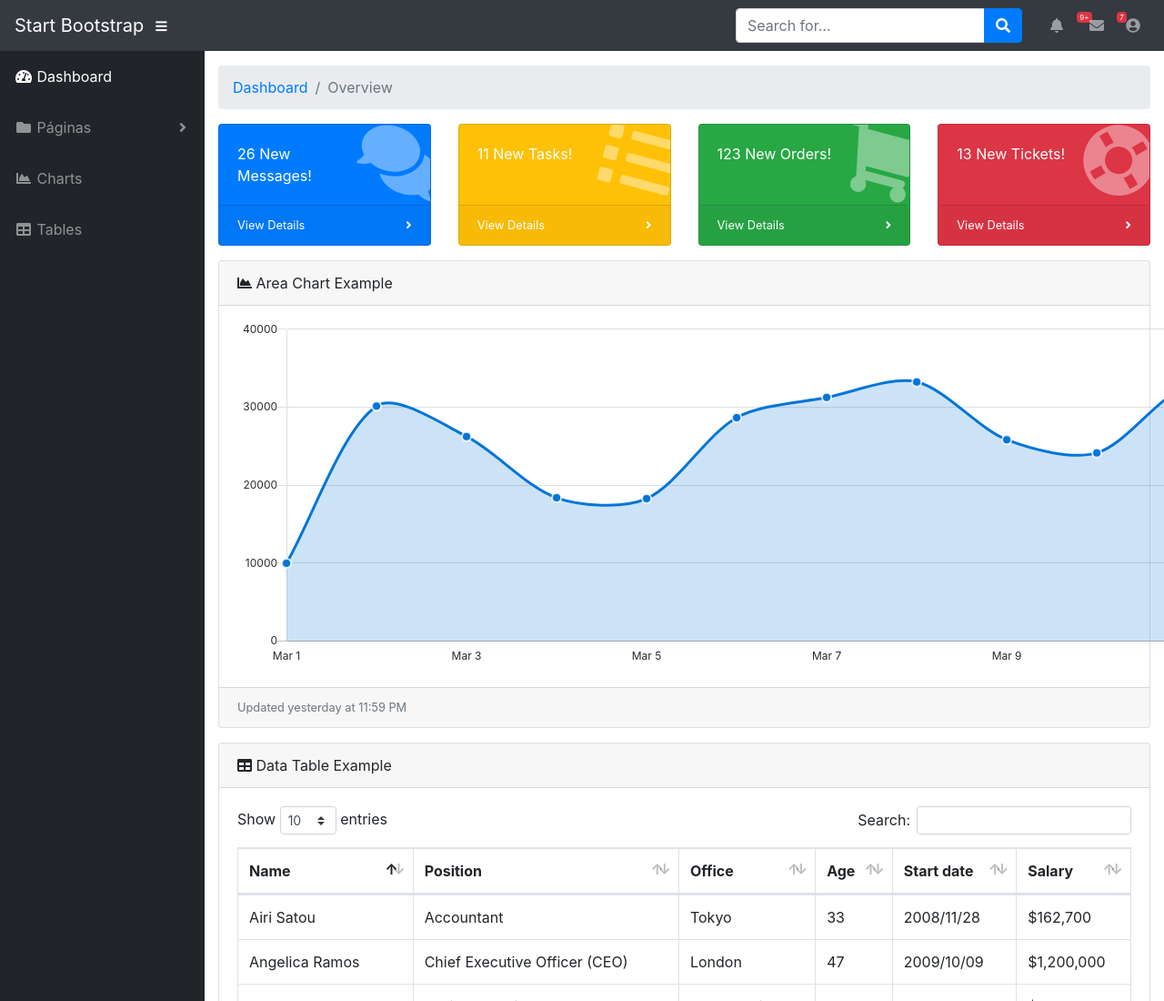
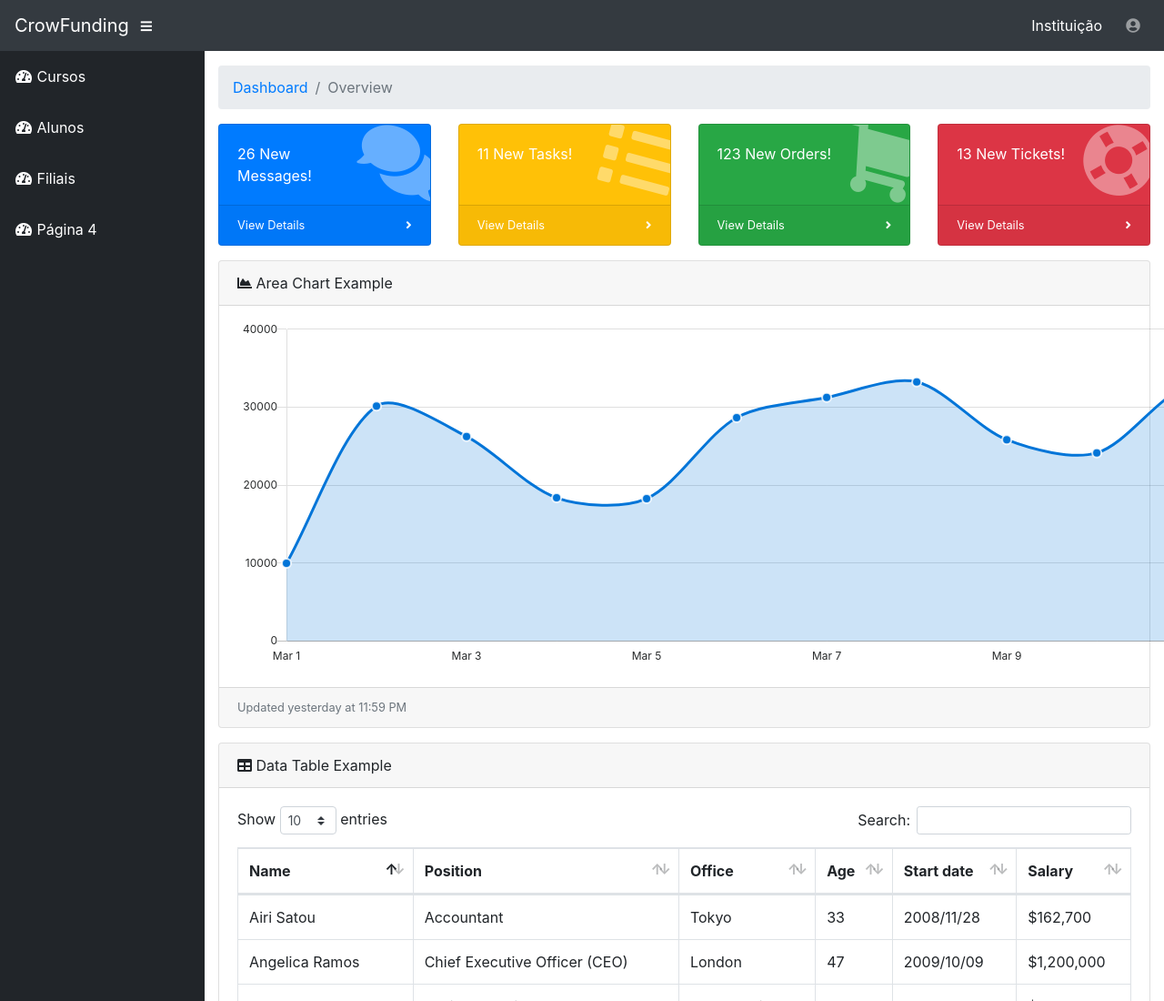
Before and after one commit to IanCaminhas/CrowFundingFrontEnd, a website with bundled scripts: page index.html in a window 1280 px wide. Shown: the top 1100 px of the page at 91% size. Built offline with nearby package versions, Linux system fonts and the light colour scheme.

Commit message:
Update code

```diff
--- a/index.html
+++ b/index.html
@@ -1,5 +1,5 @@
 <!DOCTYPE html>
-<html lang="en">
+<html lang="pt-br">
 
 <head>
 
@@ -9,7 +9,7 @@
   <meta name="description" content="">
   <meta name="author" content="">
 
-  <title>SB Admin - Dashboard</title>
+  <title>CrowFunding - Dashboard</title>
 
   <!-- Custom fonts for this template-->
   <link href="vendor/fontawesome-free/css/all.min.css" rel="stylesheet" type="text/css">
@@ -26,57 +26,25 @@
 
   <nav class="navbar navbar-expand navbar-dark bg-dark static-top">
 
-    <a class="navbar-brand mr-1" href="index.html">Start Bootstrap</a>
+    <a class="navbar-brand mr-1" href="index.html">CrowFunding</a>
 
     <button class="btn btn-link btn-sm text-white order-1 order-sm-0" id="sidebarToggle" href="#">
       <i class="fas fa-bars"></i>
     </button>
 
-    <!-- Navbar Search -->
-    <form class="d-none d-md-inline-block form-inline ml-auto mr-0 mr-md-3 my-2 my-md-0">
-      <div class="input-group">
-        <input type="text" class="form-control" placeholder="Search for..." aria-label="Search" aria-describedby="basic-addon2">
-        <div class="input-group-append">
-          <button class="btn btn-primary" type="button">
-            <i class="fas fa-search"></i>
-          </button>
-        </div>
-      </div>
-    </form>
+<div class="d-none d-md-inline-block form-inline ml-auto mr-0 mr-md-3 my-2 my-md-0 text-white bolder text-center">
+  Instituição
+</div>
 
     <!-- Navbar -->
     <ul class="navbar-nav ml-auto ml-md-0">
-      <li class="nav-item dropdown no-arrow mx-1">
-        <a class="nav-link dropdown-toggle" href="#" id="alertsDropdown" role="button" data-toggle="dropdown" aria-haspopup="true" aria-expanded="false">
-          <i class="fas fa-bell fa-fw"></i>
-          <span class="badge badge-danger">9+</span>
-        </a>
-        <div class="dropdown-menu dropdown-menu-right" aria-labelledby="alertsDropdown">
-          <a class="dropdown-item" href="#">Action</a>
-          <a class="dropdown-item" href="#">Another action</a>
-          <div class="dropdown-divider"></div>
-          <a class="dropdown-item" href="#">Something else here</a>
-        </div>
-      </li>
-      <li class="nav-item dropdown no-arrow mx-1">
-        <a class="nav-link dropdown-toggle" href="#" id="messagesDropdown" role="button" data-toggle="dropdown" aria-haspopup="true" aria-expanded="false">
-          <i class="fas fa-envelope fa-fw"></i>
-          <span class="badge badge-danger">7</span>
-        </a>
-        <div class="dropdown-menu dropdown-menu-right" aria-labelledby="messagesDropdown">
-          <a class="dropdown-item" href="#">Action</a>
-          <a class="dropdown-item" href="#">Another action</a>
-          <div class="dropdown-divider"></div>
-          <a class="dropdown-item" href="#">Something else here</a>
-        </div>
-      </li>
+
       <li class="nav-item dropdown no-arrow">
         <a class="nav-link dropdown-toggle" href="#" id="userDropdown" role="button" data-toggle="dropdown" aria-haspopup="true" aria-expanded="false">
           <i class="fas fa-user-circle fa-fw"></i>
         </a>
         <div class="dropdown-menu dropdown-menu-right" aria-labelledby="userDropdown">
-          <a class="dropdown-item" href="#">Settings</a>
-          <a class="dropdown-item" href="#">Activity Log</a>
+          <a class="dropdown-item" href="#">Meu dados</a>
           <div class="dropdown-divider"></div>
           <a class="dropdown-item" href="#" data-toggle="modal" data-target="#logoutModal">Logout</a>
         </div>
@@ -90,41 +58,29 @@
     <!-- Sidebar -->
     <ul class="sidebar navbar-nav">
       <li class="nav-item active">
-        <a class="nav-link" href="index.html">
+        <a class="nav-link" href="/Pages/Instituicao/cursos.html">
           <i class="fas fa-fw fa-tachometer-alt"></i>
-          <span>Dashboard</span>
+          <span>Cursos</span>
         </a>
       </li>
-      <li class="nav-item dropdown">
-        <a class="nav-link dropdown-toggle" href="#" id="pagesDropdown" role="button" data-toggle="dropdown" aria-haspopup="true" aria-expanded="false">
-          <i class="fas fa-fw fa-folder"></i>
-          <span>Páginas</span>
-        </a>
-        <div class="dropdown-menu" aria-labelledby="pagesDropdown">
-          <h6 class="dropdown-header">Tela de Login:</h6>
-          <a class="dropdown-item" href="login.html">Login</a>
-          <a class="dropdown-item" href="register.html">Registrar</a>
-          <a class="dropdown-item" href="forgot-password.html">Esqueci minha senha</a>
-          <div class="dropdown-divider"></div>
-          <h6 class="dropdown-header">Instituições:</h6>
-          <a class="dropdown-item" href="404.html">Benificiários</a>
-          <a class="dropdown-item" href="404.html">Instituições</a>
-          <a class="dropdown-item" href="404.html">Doadores</a>
-          <a class="dropdown-item" href="404.html">Cursos</a>
-          <a class="dropdown-item" href="404.html">404 Page</a>
-          <a class="dropdown-item" href="blank.html">Blank Page</a>
-        </div>
-      </li>
-      <li class="nav-item">
-        <a class="nav-link" href="charts.html">
-          <i class="fas fa-fw fa-chart-area"></i>
-          <span>Charts</span></a>
-      </li>
-      <li class="nav-item">
-        <a class="nav-link" href="tables.html">
-          <i class="fas fa-fw fa-table"></i>
-          <span>Tables</span></a>
-      </li>
+      <li class="nav-item active">
+          <a class="nav-link" href="index.html">
+            <i class="fas fa-fw fa-tachometer-alt"></i>
+            <span>Alunos</span>
+          </a>
+        </li>
+        <li class="nav-item active">
+            <a class="nav-link" href="index.html">
+              <i class="fas fa-fw fa-tachometer-alt"></i>
+              <span>Filiais</span>
+            </a>
+          </li>
+          <li class="nav-item active">
+              <a class="nav-link" href="index.html">
+                <i class="fas fa-fw fa-tachometer-alt"></i>
+                <span>Página 4</span>
+              </a>
+            </li>
     </ul>
 
     <div id="content-wrapper">
```
Also changed, not shown: NovaInstituicao.html (+8 -8 lines).
